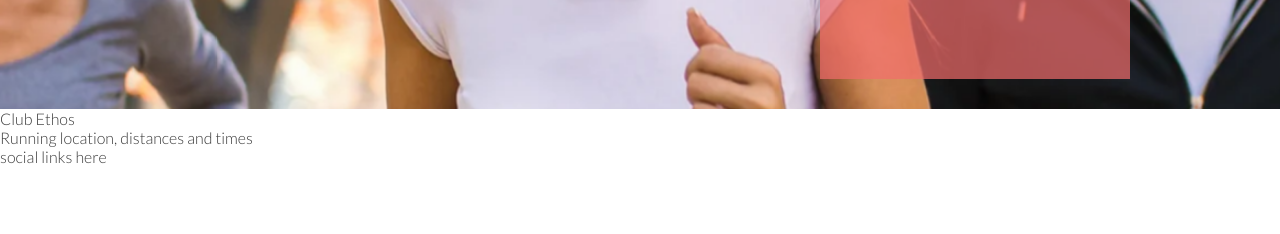
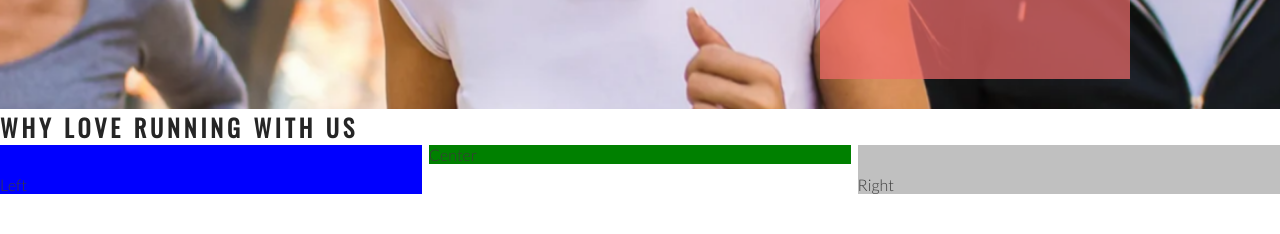
Before and after one commit to Linushf/love-running, a plain HTML site: page index.html in a window 1280 px wide. Shown: the part 566-800 px from the top of the page. Drawn offline with nearby package versions, Linux system fonts and the light colour scheme.

Commit message:
Add club ethos main structure

```diff
--- a/assets/css/style.css
+++ b/assets/css/style.css
@@ -24,6 +24,7 @@ h1, h2 {
 #logo {
     float: left;
     font-size: 280%;
+    margin-left: 30px;
 }
 
 /* navigation links*/
@@ -109,3 +110,27 @@ h1, h2 {
 
     position: absolute;
 }
+
+.club-ethos {
+    height: 600px;
+}
+
+#left-about {
+    padding-top: 30px;
+    width: 33%;
+    float: left;
+    background-color: blue;
+}
+
+#right-about {
+    padding-top: 30px;
+    width: 33%;
+    float: right;
+    background-color: silver
+}
+
+#center-about {
+        width: 33%;
+        margin: 0 auto;
+        background-color: green;
+}
--- a/index.html
+++ b/index.html
@@ -37,8 +37,11 @@
             <h3>Dublin Docklands & Phoenix Park</h3>
         </div>
     </section>
-    <section>
-        Club Ethos
+    <section class="club-ethos">
+        <h1>Why Love Running With Us</h1>
+        <div id="left-about">Left</div>
+        <div id="right-about">Right</div>
+        <div id="center-about">Center</div>
     </section>
     <section>
         Running location, distances and times
```
